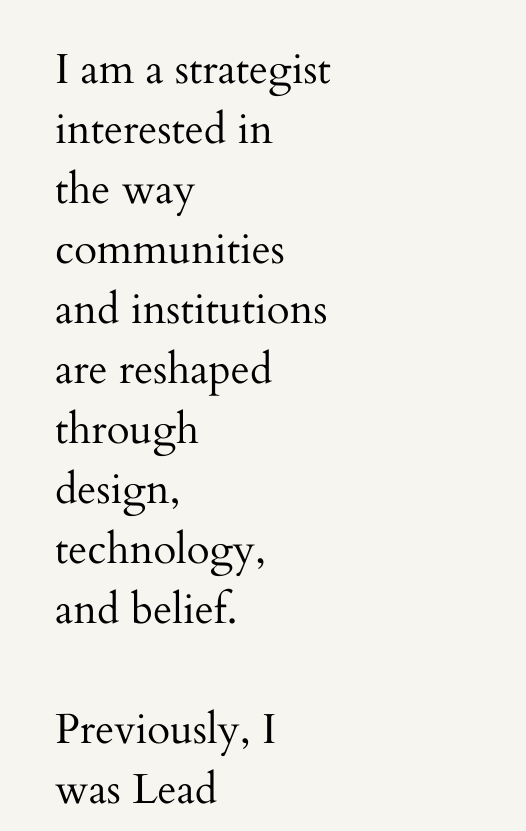
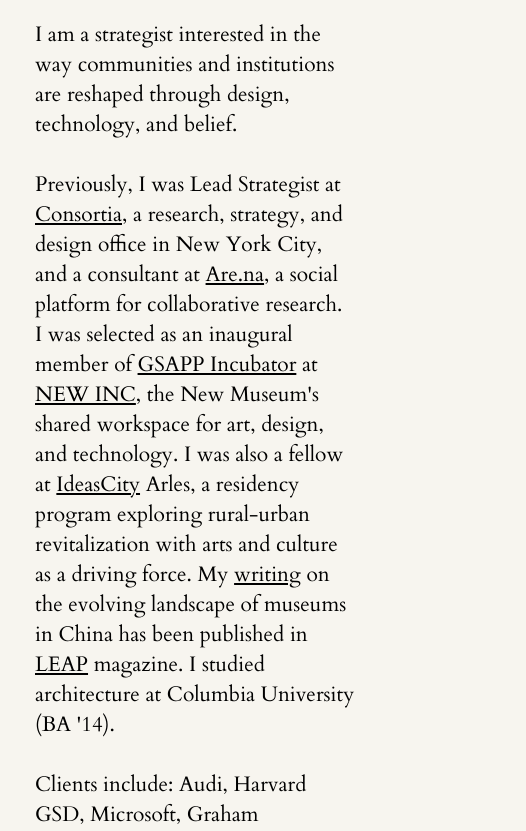
Before and after one commit to cbadal/cbadal.github.io, a plain HTML site: page index.html in a window 390 px wide. Shown: the top 831 px of the page, 526 px wide, since content can reach past the window. Drawn offline with nearby package versions, Linux system fonts and the light colour scheme.

Commit message:
Update main.css

```diff
--- a/css/main.css
+++ b/css/main.css
@@ -9,10 +9,21 @@ body {
 .container-fluid, .container-fluid * {
   overflow-x: display; }
 
-@media screen and (max-width: 900px) {
+@media screen and (max-width: 992px) {
   body {
-    padding-left: none !important;
-    padding-right: none !important; } }
+    padding: 40px;
+    font-size: 1em;} }
+
+@media screen and (max-width: 768px) {
+  body {
+    padding: 30px;
+    font-size: .9em;} }
+
+@media screen and (max-width: 667px) {
+  body {
+    padding: 20px;
+    font-size: .7em;} }
+
 .site-nav {
   font-size: 3em;
   font-family: 'Cardo', serif;
```
